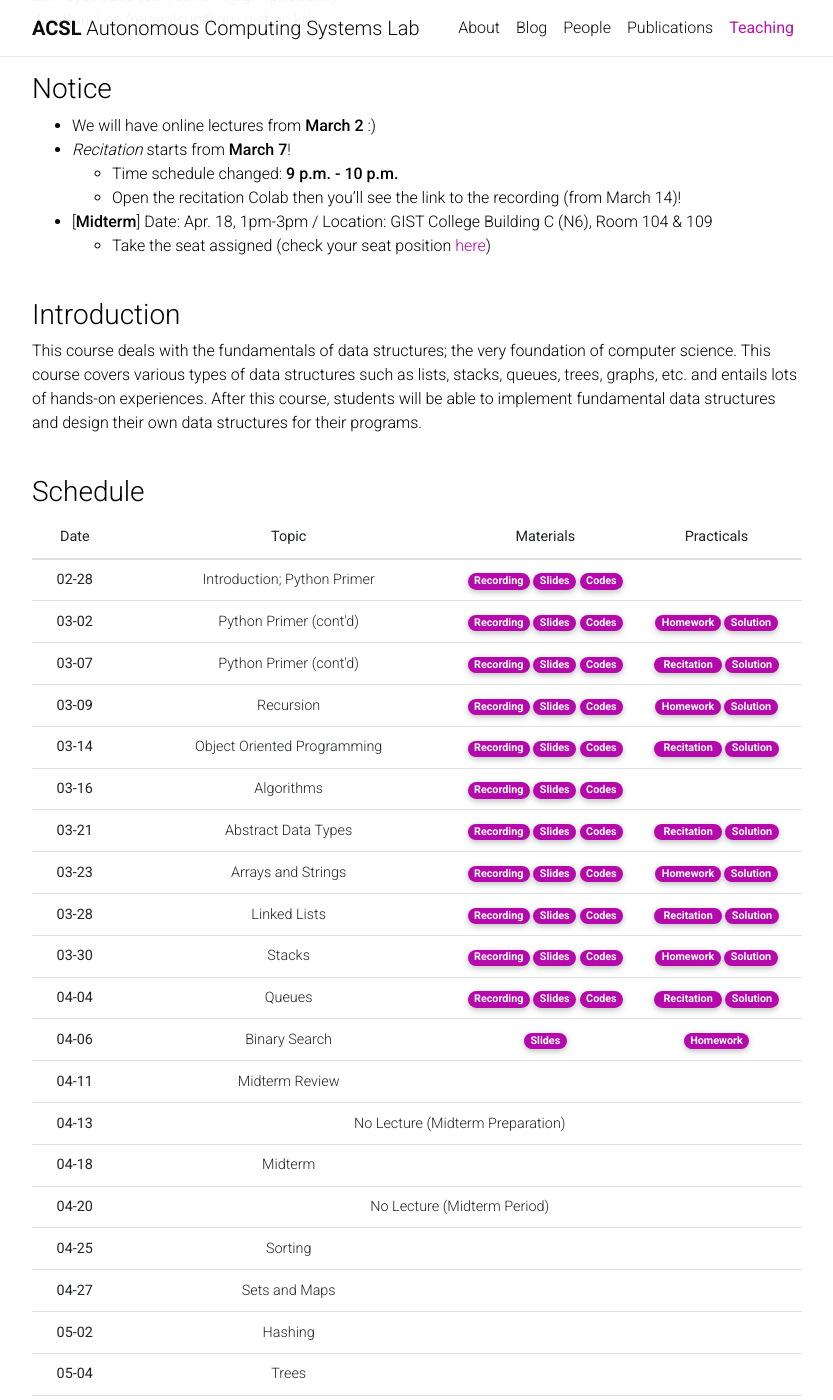
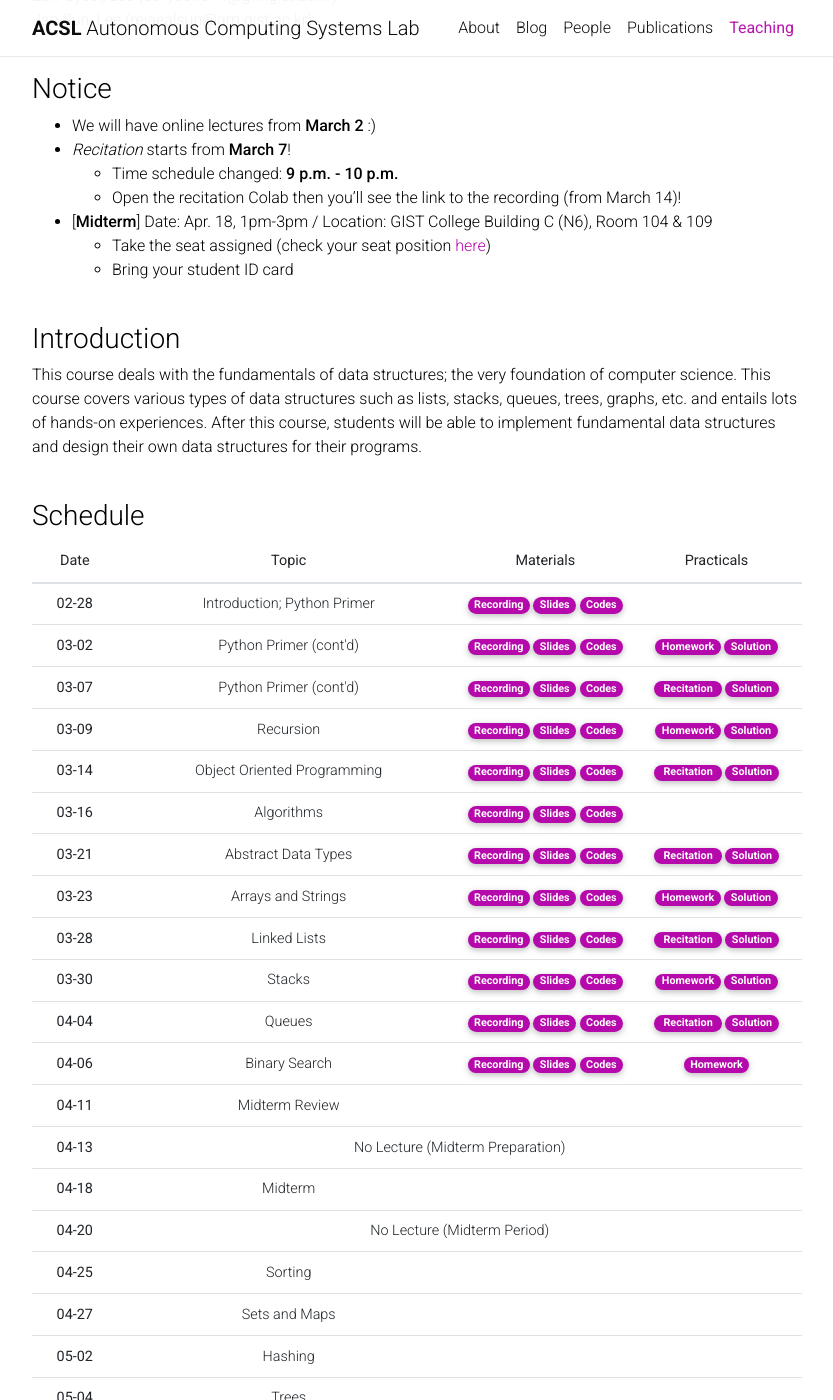
Before and after one commit to Uehwan/Uehwan.github.io, a Jekyll site: the page built from _teaching/datastruct23sp.md, in a window 1280 px wide and 1400 px high, scrolled down 435 px. Shown: the whole window, without its empty margins (223-1056 px from the left). Built offline with Jekyll 4.4.1, drawn with Linux system fonts in a browser that asks for light colours; nearby versions of some CDN libraries; comment, search, counter and statistics services are not loaded; a style sheet for code colours, icons or effects is not loaded.

Commit message:
23-04-06 post

```diff
--- a/_teaching/datastruct23sp.md
+++ b/_teaching/datastruct23sp.md
@@ -25,6 +25,7 @@
   - Open the recitation Colab then you'll see the link to the recording (from March 14)!
 - [**Midterm**] Date: Apr. 18, 1pm-3pm / Location: GIST College Building C (N6),  Room 104 & 109
   - Take the seat assigned (check your seat position [here](https://docs.google.com/spreadsheets/d/1vAXJuIM9KUCFs9JtaEWXDIPwBE4c2EoHh4Cyfv9MPlQ/edit?usp=sharing))
+  - Bring your student ID card
 <br/>
 <br/>
 
@@ -189,9 +190,9 @@
       <th scope="row">04-06</th>
       <td>Binary Search</td>
       <td>
-        <!--a href="https://youtu.be/L_-_yO_lQqE" target="_blank" class="badge badge-pill" style="background-color:#B509AC;">Recording</a-->
+        <a href="https://youtu.be/-b3ZbLb4G5w" target="_blank" class="badge badge-pill" style="background-color:#B509AC;">Recording</a>
         <a href="https://docs.google.com/presentation/d/1hYfPdLtV2iYj5-vElHoCST13NQB950T6cnU8b7Cftsg/edit?usp=sharing" target="_blank" class="badge badge-pill" style="background-color:#B509AC;">Slides</a>
-        <!--a href="https://colab.research.google.com/drive/124w8qUn9aBRAGFzn-AW9MSEMrMrUugyd?usp=sharing" target="_blank" class="badge badge-pill" style="background-color:#B509AC;">Codes</a-->
+        <a href="https://colab.research.google.com/drive/124w8qUn9aBRAGFzn-AW9MSEMrMrUugyd?usp=sharing" target="_blank" class="badge badge-pill" style="background-color:#B509AC;">Codes</a>
       </td>
       <td>
         <a href="https://colab.research.google.com/drive/1rWj_XlAvtdDJY9xzwBg_fg5jWoU84a8D?usp=sharing" target="_blank" class="badge badge-pill" style="background-color:#B509AC;">Homework</a>
```
